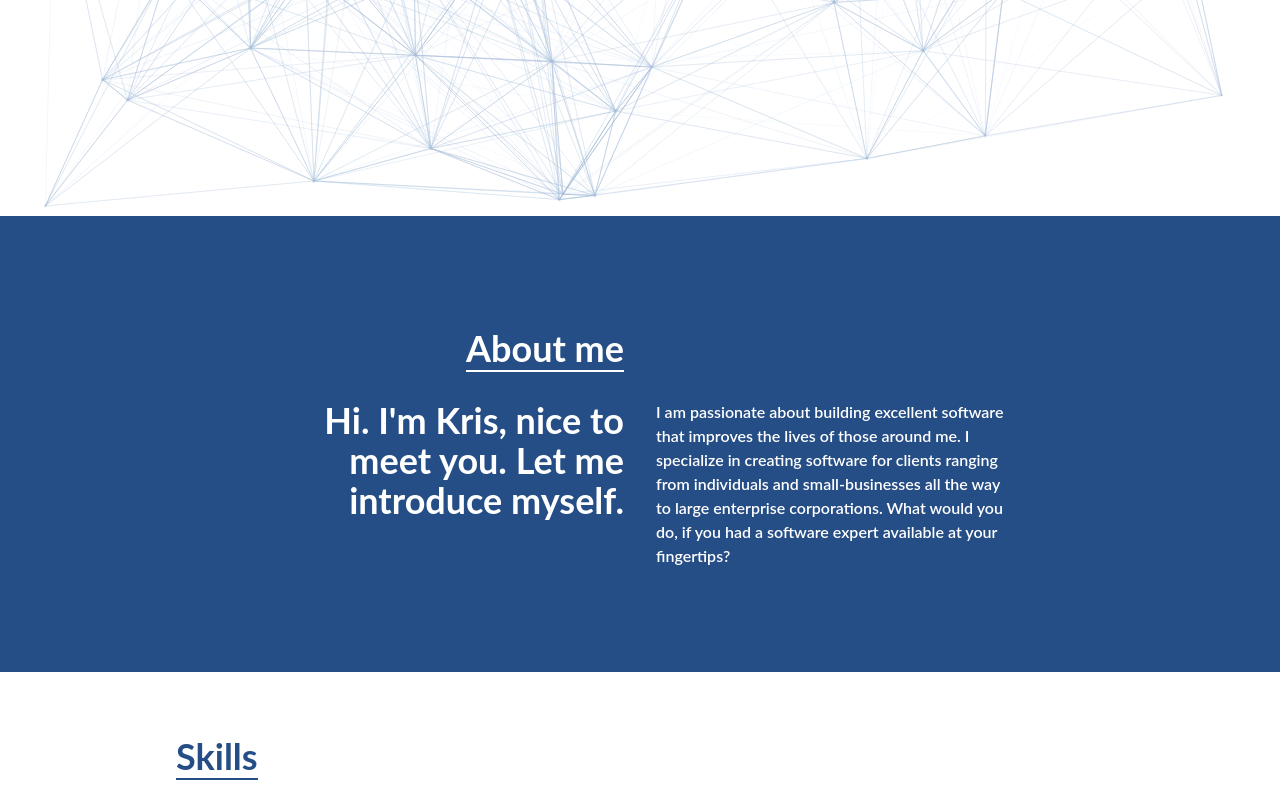
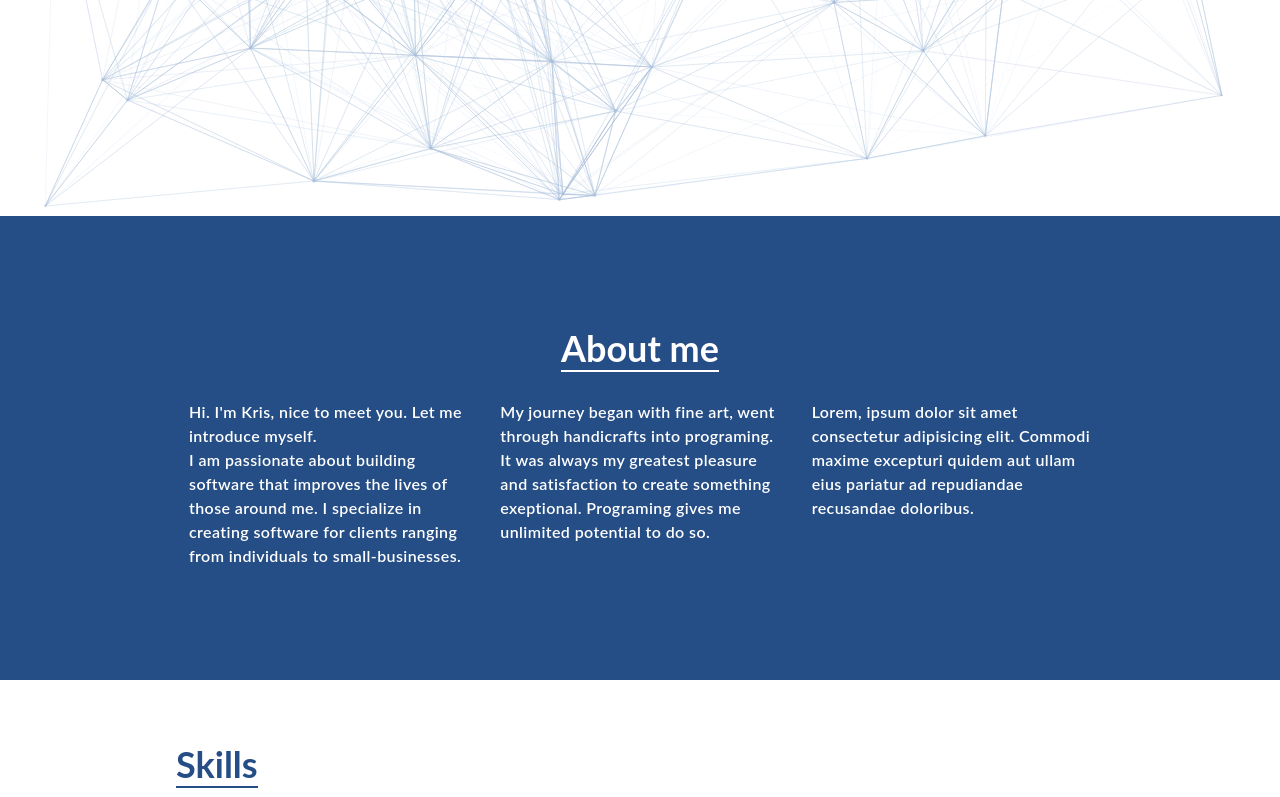
Before and after one commit to krisbaranski/portfolio, a React (Create React App) app: page / in a window 1280 px wide. Shown: the part 584-1381 px from the top of the page. Built offline with nearby package versions, Linux system fonts and the light colour scheme.

Commit message:
style/refactor: adjust css, add new Aboutme text

```diff
--- a/src/components/Aboutme.js
+++ b/src/components/Aboutme.js
@@ -4,25 +4,33 @@ export const Aboutme = () => {
   return (
     <div name="about" className="w-full  text-white ">
       <div className="flex flex-col justify-center items-center w-full py-20 bg-[#264e86]">
-        <div className="max-w-[800px] w-full grid grid-cols-2 gap-8">
-          <div className="sm:text-right py-8 pl-4">
-            <p className="text-4xl font-bold inline border-b-2 border-white">
-              About me
+        <div className="py-8">
+          <p className="text-4xl font-bold text-left inline border-b-2 border-white">
+            About me
+          </p>
+        </div>
+        <div className="max-w-[400px] sm:max-w-[500px] md:max-w-[720px] lg:max-w-[950px] w-full grid sm:grid-cols-3 gap-8 px-6 pb-8 font-semibold tracking-wide">
+          <div>
+            <p>Hi. I'm Kris, nice to meet you. Let me introduce myself.</p>
+            <p>
+              I am passionate about building software that improves the lives of
+              those around me. I specialize in creating software for clients
+              ranging from individuals to small-businesses.
             </p>
           </div>
-          <div></div>
-        </div>
-        <div className="max-w-[600px] md:max-w-[800px] w-full grid sm:grid-cols-2 gap-8 px-6 pb-6">
-          <div className="sm:text-right text-2xl md:text-4xl font-bold">
-            <p>Hi. I'm Kris, nice to meet you. Let me introduce myself.</p>
+          <div>
+            <p>
+              My journey began with fine art, went through handicrafts into
+              programing. It was always my greatest pleasure and satisfaction to
+              create something exeptional. Programing gives me unlimited
+              potential to do so.
+            </p>
           </div>
           <div>
-            <p className="font-semibold">
-              I am passionate about building excellent software that improves
-              the lives of those around me. I specialize in creating software
-              for clients ranging from individuals and small-businesses all the
-              way to large enterprise corporations. What would you do, if you
-              had a software expert available at your fingertips?
+            <p>
+              Lorem, ipsum dolor sit amet consectetur adipisicing elit. Commodi
+              maxime excepturi quidem aut ullam eius pariatur ad repudiandae
+              recusandae doloribus.
             </p>
           </div>
         </div>
```
